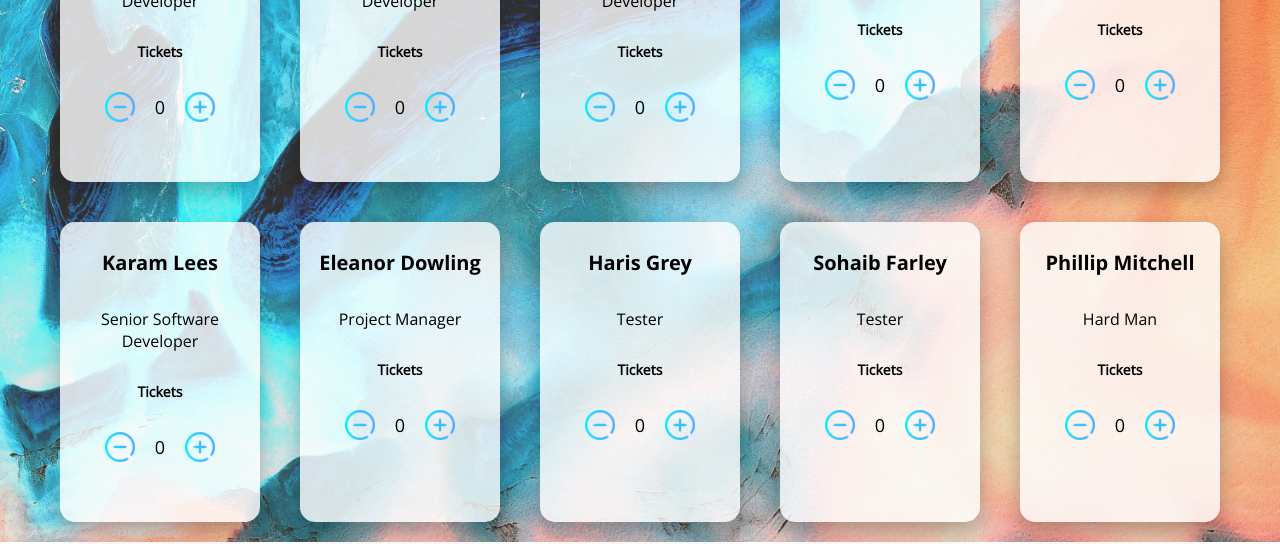
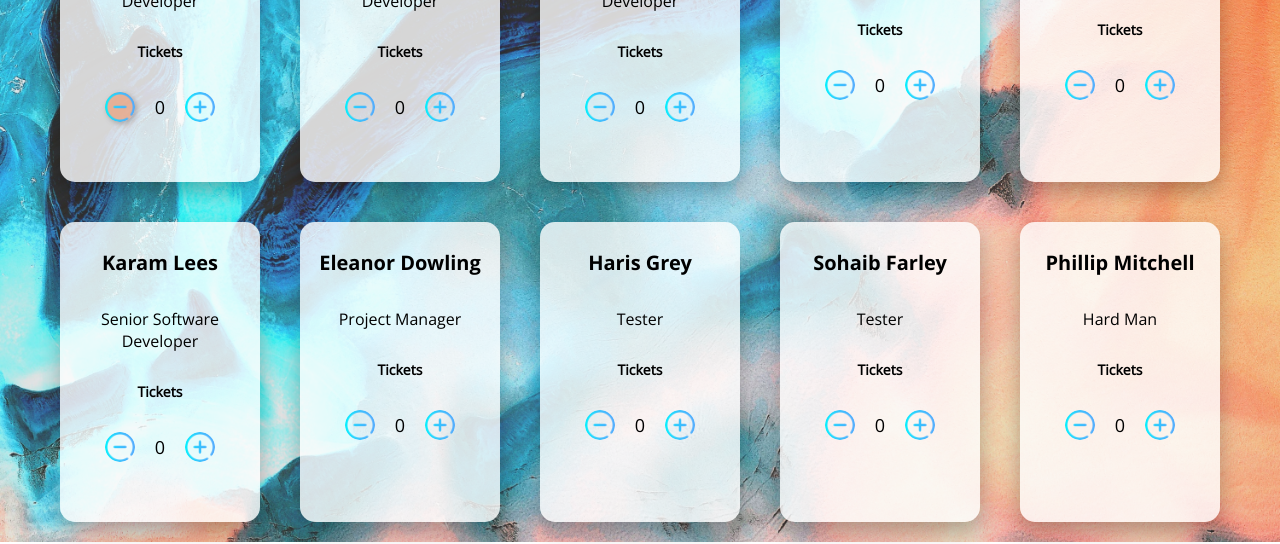
Before and after one commit to kirstytheproud/ticket-tracking-app, a React (Create React App) app: page / in a window 1280 px wide. In both pictures the pointer is over the picture 119 px from the left and 352 px from the top of the page. Shown: the part 245-789 px from the top of the page. Built offline with nearby package versions, Linux system fonts and the light colour scheme.

Commit message:
added hover functionality to buttons

```diff
--- a/src/components/Counter/Counter.jsx
+++ b/src/components/Counter/Counter.jsx
@@ -8,11 +8,12 @@ const Counter = () => {
 
   const handleDecrement = () => {
     setCounter(counter - 1);
-    // if(counter<1){
-    //   counter = 0;
-    // }
+
+       if(counter<1){
+      counter = 0;
+    }
+
   };
-
 
   const handleIncrement = () => {
     setCounter(counter + 1);
--- a/src/components/Counter/Counter.scss
+++ b/src/components/Counter/Counter.scss
@@ -1,31 +1,31 @@
 .counter-container {
-
-    &__heading{
+  &__heading {
     font-size: 14px;
   }
 
-    &__content{
+  &__content {
     display: flex;
     flex-direction: row;
     justify-content: space-between;
     align-items: center;
   }
 
-    &__counter{
+  &__counter {
     display: flex;
     flex-direction: row;
     margin: 20px;
     font-size: 18px;
-
   }
 
   &__button {
     align-items: center;
     width: 30px;
     height: 30px;
+    border-radius: 50px;
 
+    &:hover {
+      background-color: rgba(243, 147, 99, 0.55);
+      box-shadow: 2px 2px 5px rgba(85, 84, 84, 0.35);
     }
-
-
-
   }
+}
```
Lines whose indentation alone changed are shown as unchanged.
